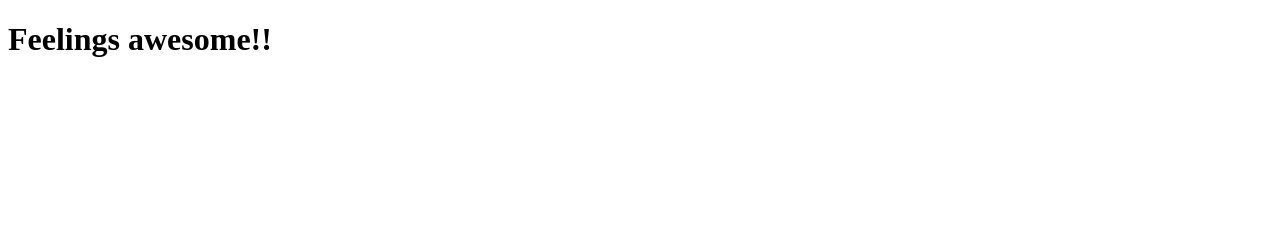
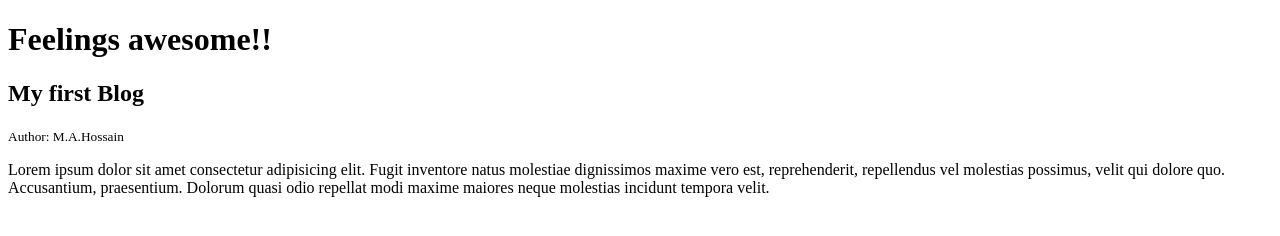
Before and after one commit to MAHossain1/my-second-repo, a plain HTML site: page index.html in a window 1280 px wide. Drawn offline with Linux system fonts and the light colour scheme.

Commit message:
added para

```diff
--- a/index.html
+++ b/index.html
@@ -8,5 +8,8 @@
 </head>
 <body>
     <h1>Feelings awesome!!</h1>
+    <h2>My first Blog</h2>
+    <small>Author: M.A.Hossain</small>
+    <p>Lorem ipsum dolor sit amet consectetur adipisicing elit. Fugit inventore natus molestiae dignissimos maxime vero est, reprehenderit, repellendus vel molestias possimus, velit qui dolore quo. Accusantium, praesentium. Dolorum quasi odio repellat modi maxime maiores neque molestias incidunt tempora velit.</p>
 </body>
 </html>
```
